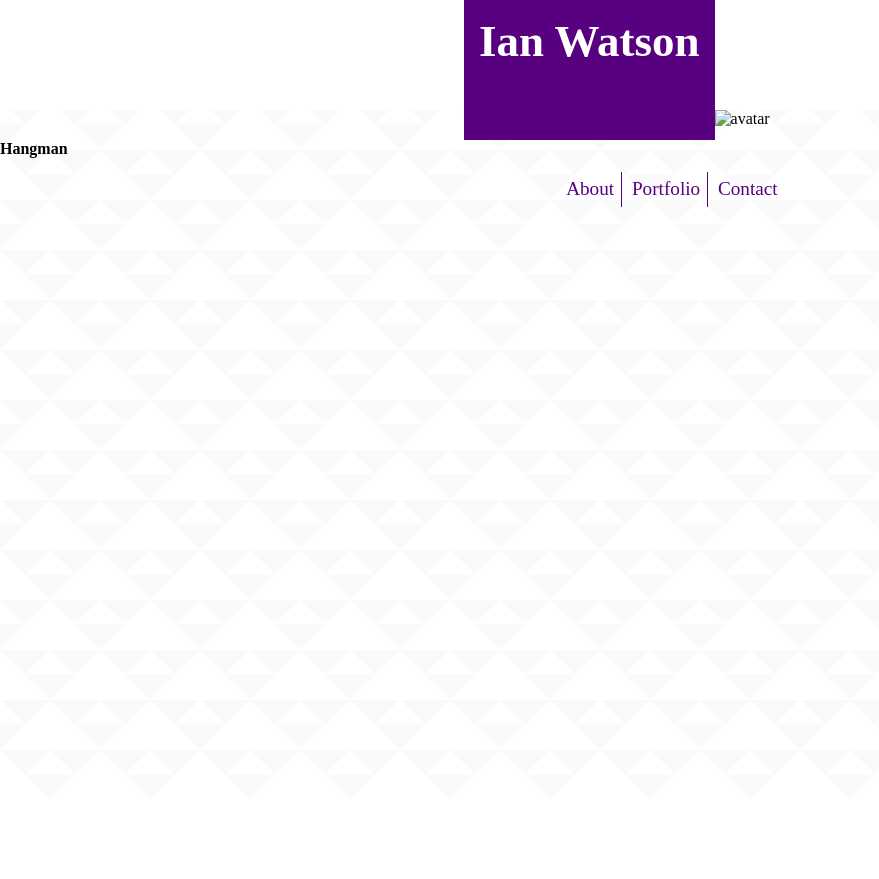
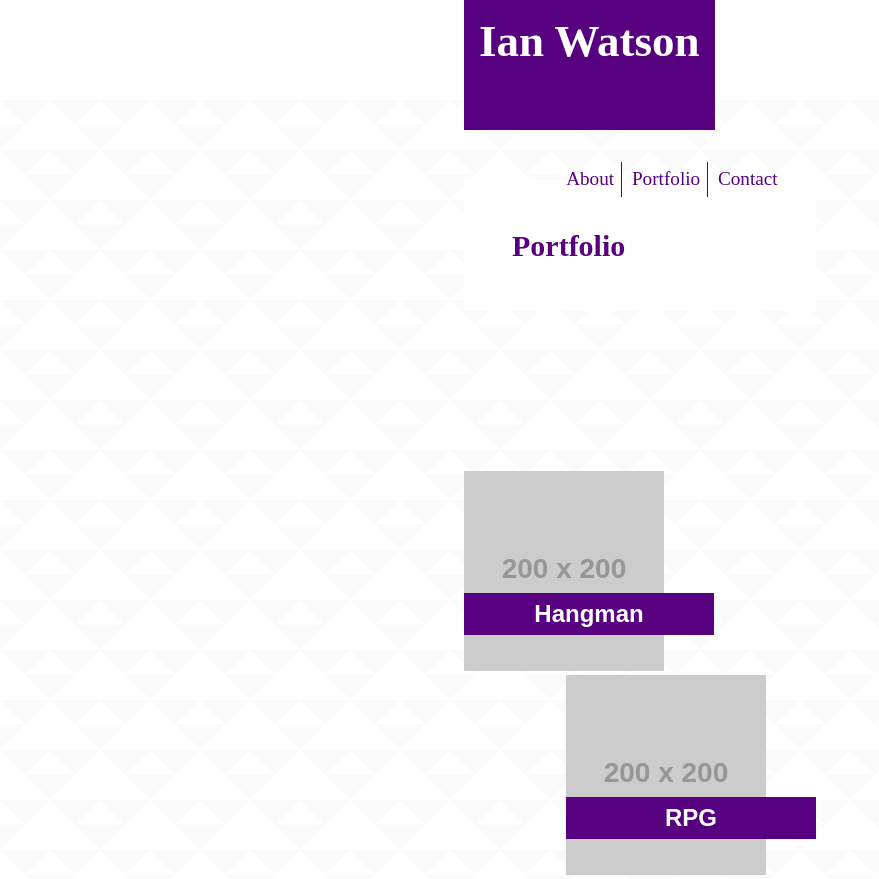
Before and after one commit to ianwatson115/01-Homework, a plain HTML site: page portfolio.html in a window 1280 px wide. Shown: the whole page, without its empty margins (0-879 px from the left). Before the commit the page ends 800 px from the top, so only its background shows below. Drawn offline with Linux system fonts and the light colour scheme; placeholder pictures from the web are drawn by us.

Commit message:
last commit before bed. added and partially formatted 2 cards, might revise and use a table to help make it easier.

```diff
--- a/assets/css/portfolio.css
+++ b/assets/css/portfolio.css
@@ -1,3 +1,38 @@
-.card {
+.portfolio {
+    margin: 5rem 29rem 10rem 29rem;
+    padding: 3rem 3rem 3rem 3rem;
+    background-color: #ffffff;
+    color: rgb(87, 0, 128);
+    font-size: 30px;
 
 }
+
+.card1 {
+    float: left;
+    position: relative;
+    margin-left: 29rem;
+    width: 250px;
+}
+
+.card2 {
+    float: right;
+    position: relative;
+    margin-right: 29rem;
+    width: 250px;
+}
+
+
+.container {
+    position: absolute;
+    font-family: Arial, Helvetica, sans-serif;
+    font-size: 24px;
+    line-height: 42px;
+    background-color: rgb(87, 0, 128);
+    color: #ffffff;
+    text-align: center;
+    width: 100%;
+    top: 70%;
+    left: 50%;
+    transform: translate(-50%, -50%);
+
+}
--- a/assets/css/style.css
+++ b/assets/css/style.css
@@ -6,7 +6,7 @@
 }
 .navbar {
     width: 100%;
-    height: 110px;
+    height: 100px;
     background-color: #ffffff;
     border-bottom: 2px #cccccc;
     display: block;
@@ -33,7 +33,6 @@
     float: right;
     list-style: none;
 
-
 }
 
 a {
@@ -57,7 +56,7 @@ body {
     margin: 0;
 }
 
-.about {
+.header {
     float: left;
     color: rgb(87, 0, 128);
     background-color: white;
@@ -84,3 +83,7 @@ body {
     width: 300px;
     padding: 0 1rem 0 0;
 }
+
+.clearfix {
+    overflow: auto;
+}
--- a/portfolio.html
+++ b/portfolio.html
@@ -20,11 +20,20 @@
             </ul>
     </nav>
 
-    <div class="card">
-        <img src=".jpg" alt="avatar" style="100%">
+        <h2 class="portfolio">Portfolio</h2>
+
+    <div class="card1">
+        <img src="http://placehold.jp/200x200.png" alt="placeholder">
         <div class="container">
             <h4><b>Hangman</b></h4>
         </div>
     </div>
+
+    <div class="card2">
+            <img src="http://placehold.jp/200x200.png" alt="placeholder">
+            <div class="container">
+                <h4><b>RPG</b></h4>
+            </div>
+        </div>
 </body>
 </html>
```
Also changed, not shown: index.html (+1 -1 lines).
